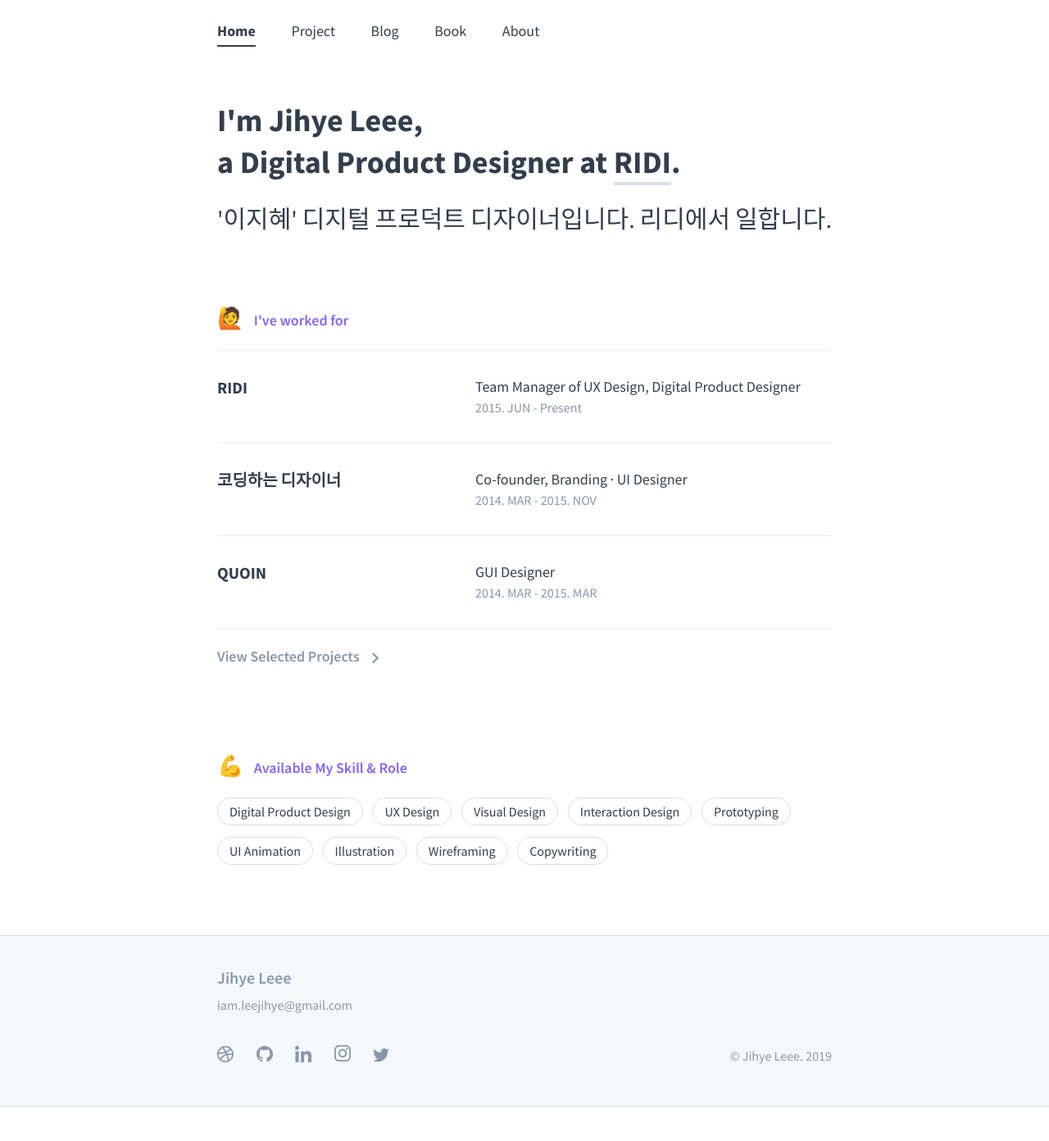
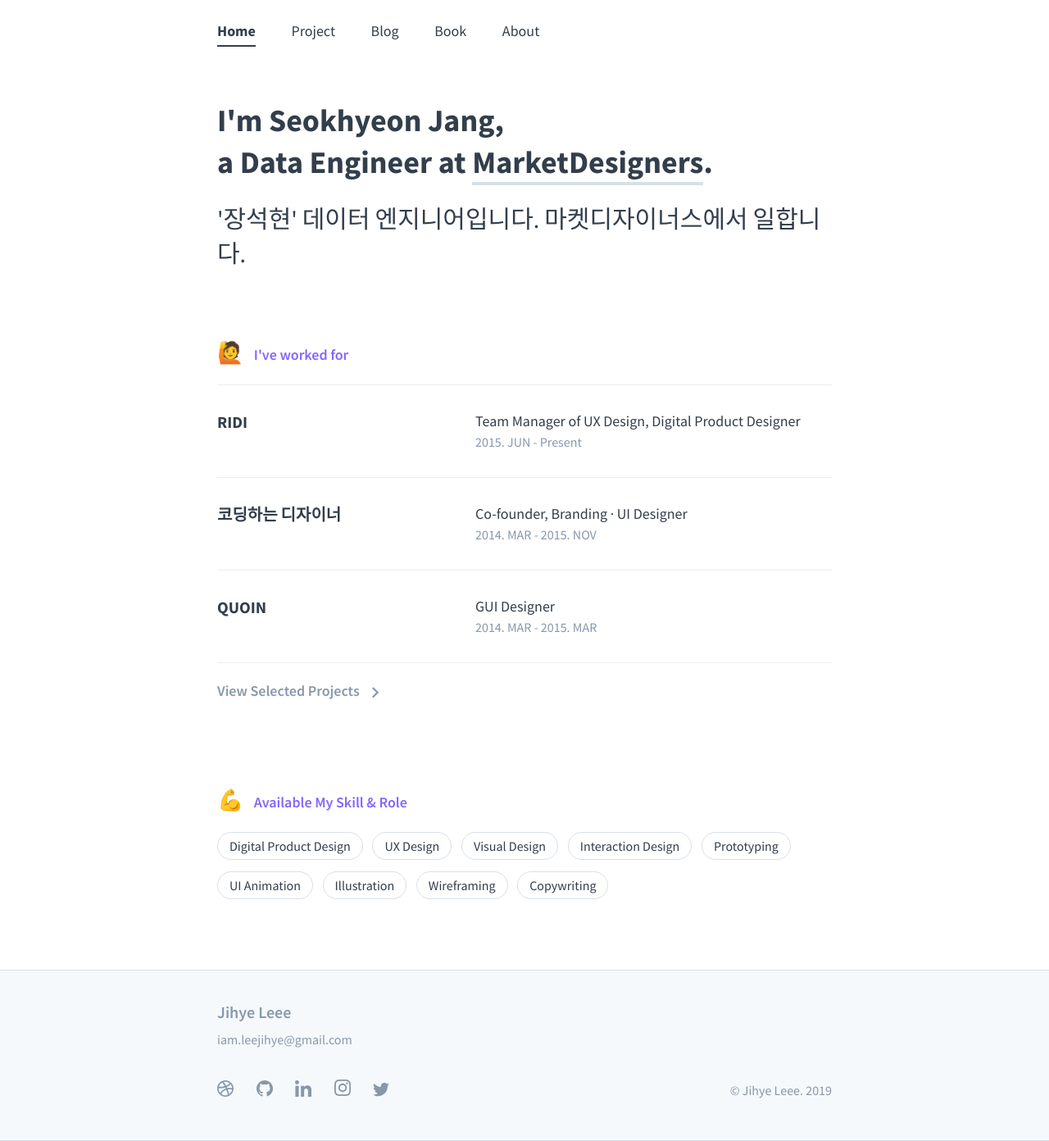
Before and after one commit to boys-be-ambitious/boys-be-ambitious.github.io, a Jekyll site: the page built from index.md, in a window 1280 px wide. Shown: the whole page at 82% size. Built offline with Jekyll 4.4.1, drawn with Linux system fonts in a browser that asks for light colours; before the commit the page ends 1350 px from its top, so only the background shows below that.

Commit message:
commit introduce myself in index.md

```diff
--- a/index.md
+++ b/index.md
@@ -1,25 +1,27 @@
 ---
 layout: default
-title: "Jihye Leee"
+title: "Seokhyeon Jang"
 main: true
-subtitle: Digital Product Designer Jihye Leee at RIDI
-description: Jihye Leee, who is a Digital Product Designer based in Seoul, South Korea. | '이지혜' 디지털 프로덕트 디자이너입니다. 리디에서 일합니다.
+subtitle: Data Analyst & Data Engineer at Marketdesigners.
+description: Seokhyeon Jang, who is a Data Engineer based in Seoul, South Korea. | '장석현' 데이터 엔지니어입니다. 마켓디자이너스에서 일합니다.
 ---
+
 <div class="intro-animation">
 <section class="explanation">
     <h1 class="intro">
-    I'm Jihye Leee,
+    I'm Seokhyeon Jang,
     </h1>
-    <h1 class="intro">a Digital Product Designer at
+    <h1 class="intro">a Data Engineer at
         <div class="intro-link">
-            <a class="transition" href="http://ridicorp.com/" target="_blank">
-                RIDI
+            <a class="transition" href="https://marketdesigners.com/" target="_blank">
+                MarketDesigners
             </a>
             <div class="underline-mask transition"></div>
             <div class="underline"></div>
         </div>.
     </h1>
-    <h2 class="intro">'이지혜' 디지털 프로덕트 디자이너입니다. 리디에서 일합니다.</h2>
+    <h2 class="intro">'장석현' 데이터 엔지니어입니다. 마켓디자이너스에서 일합니다.</h2>
 </section>
 </div>
+
 {% include resume.html %}
```
